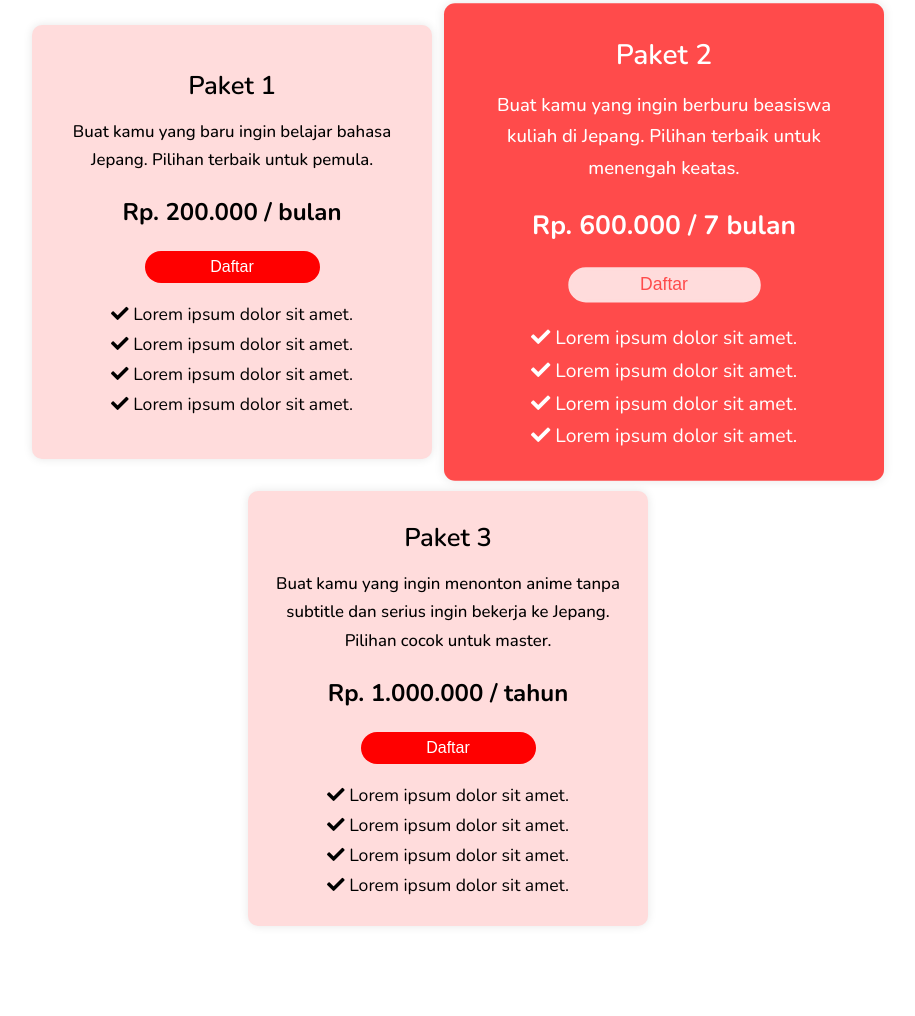
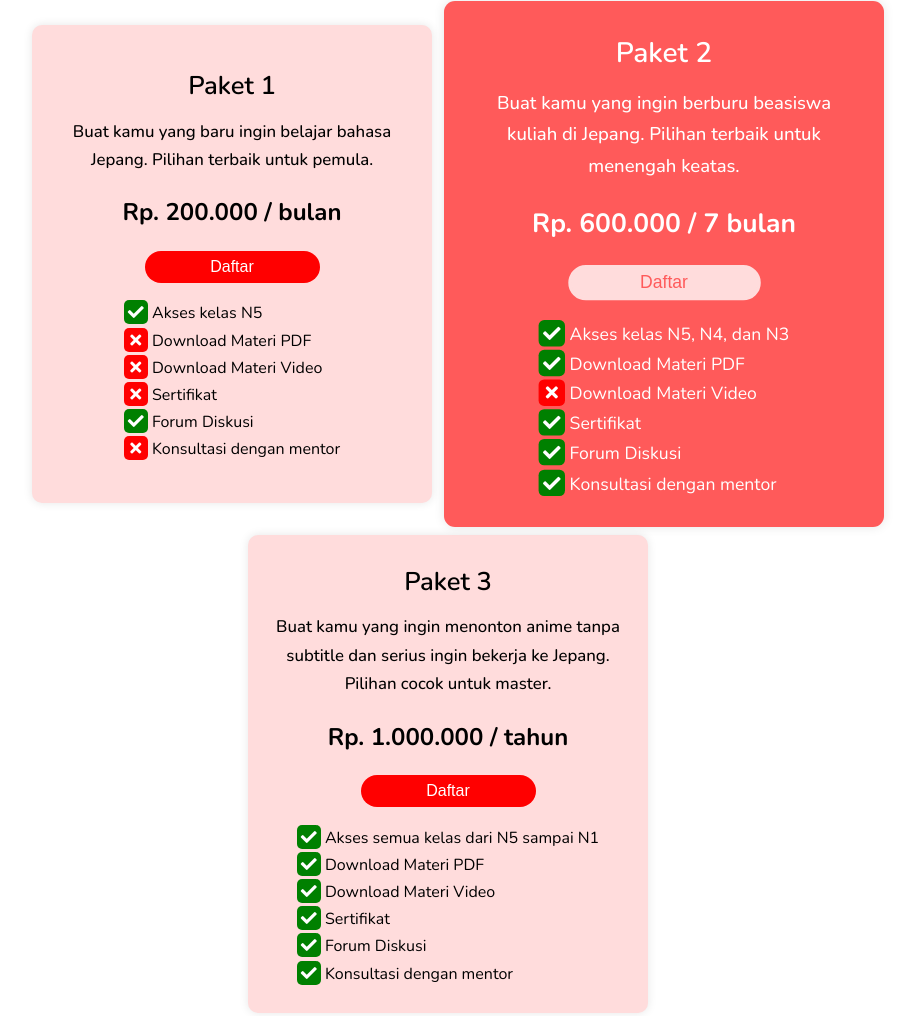
Before and after one commit to kochan4php/kanain, a plain HTML site: page index.html in a window 1280 px wide. Shown: the part 1894-2910 px from the top of the page, without its empty margins (192-1107 px from the left). Drawn offline with nearby package versions, Linux system fonts and the light colour scheme.

Commit message:
membuat fitur pada pricing card

```diff
--- a/assets/css/index.css
+++ b/assets/css/index.css
@@ -8,6 +8,20 @@
     margin: 0;
     padding: 0;
     box-sizing: border-box !important;
+}
+
+.fas.fa-check {
+    background-color: green !important;
+    color: #fff;
+    padding: 4px;
+    border-radius: 5px;
+}
+
+.fas.fa-times {
+    background-color: red !important;
+    color: #fff;
+    padding: 4px 6.5px;
+    border-radius: 5px;
 }
 
 ::-webkit-scrollbar {
@@ -292,7 +306,7 @@ main #content .pricing .pricing-container .pricing-card .pricing-label p {
 
 main #content .pricing .pricing-container .pricing-card .pricing-list ul li {
     list-style: none;
-    font-size: 1.1rem;
+    font-size: 1rem;
     font-weight: 300;
 }
 
@@ -318,7 +332,7 @@ main #content .pricing .pricing-container .pricing-card .pricing-button:hover {
 }
 
 main #content .pricing .pricing-container .pricing-card:nth-child(2) {
-    background-color: rgb(255, 75, 75);
+    background-color: rgb(255, 90, 90);
     color: #fff;
     transform: scale(1.1);
 }
@@ -330,7 +344,7 @@ main
     .pricing-card:nth-child(2)
     .pricing-button {
     background-color: rgb(255, 220, 220);
-    color: rgb(255, 75, 75);
+    color: rgb(255, 90, 90);
     border-color: rgb(255, 220, 220);
 }
 
@@ -340,7 +354,7 @@ main
     .pricing-container
     .pricing-card:nth-child(2)
     .pricing-button:hover {
-    background-color: rgb(255, 75, 75);
+    background-color: rgb(255, 90, 90);
     border-color: #fff;
     color: #fff;
 }
--- a/index.html
+++ b/index.html
@@ -139,27 +139,27 @@
                                 <ul>
                                     <li>
                                         <i class="fas fa-check"></i>
-                                        <span>
-                                            Lorem ipsum dolor sit amet.
-                                        </span>
+                                        <span> Akses kelas N5 </span>
+                                    </li>
+                                    <li>
+                                        <i class="fas fa-times"></i>
+                                        <span> Download Materi PDF </span>
+                                    </li>
+                                    <li>
+                                        <i class="fas fa-times"></i>
+                                        <span> Download Materi Video </span>
+                                    </li>
+                                    <li>
+                                        <i class="fas fa-times"></i>
+                                        <span> Sertifikat </span>
                                     </li>
                                     <li>
                                         <i class="fas fa-check"></i>
-                                        <span>
-                                            Lorem ipsum dolor sit amet.
-                                        </span>
+                                        <span> Forum Diskusi </span>
                                     </li>
                                     <li>
-                                        <i class="fas fa-check"></i>
-                                        <span>
-                                            Lorem ipsum dolor sit amet.
-                                        </span>
-                                    </li>
-                                    <li>
-                                        <i class="fas fa-check"></i>
-                                        <span>
-                                            Lorem ipsum dolor sit amet.
-                                        </span>
+                                        <i class="fas fa-times"></i>
+                                        <span> Konsultasi dengan mentor </span>
                                     </li>
                                 </ul>
                             </div>
@@ -182,26 +182,28 @@
                                     <li>
                                         <i class="fas fa-check"></i>
                                         <span>
-                                            Lorem ipsum dolor sit amet.
+                                            Akses kelas N5, N4, dan N3
                                         </span>
                                     </li>
                                     <li>
                                         <i class="fas fa-check"></i>
-                                        <span>
-                                            Lorem ipsum dolor sit amet.
-                                        </span>
+                                        <span> Download Materi PDF </span>
+                                    </li>
+                                    <li>
+                                        <i class="fas fa-times"></i>
+                                        <span> Download Materi Video </span>
                                     </li>
                                     <li>
                                         <i class="fas fa-check"></i>
-                                        <span>
-                                            Lorem ipsum dolor sit amet.
-                                        </span>
+                                        <span> Sertifikat </span>
                                     </li>
                                     <li>
                                         <i class="fas fa-check"></i>
-                                        <span>
-                                            Lorem ipsum dolor sit amet.
-                                        </span>
+                                        <span> Forum Diskusi </span>
+                                    </li>
+                                    <li>
+                                        <i class="fas fa-check"></i>
+                                        <span> Konsultasi dengan mentor </span>
                                     </li>
                                 </ul>
                             </div>
@@ -224,26 +226,28 @@
                                     <li>
                                         <i class="fas fa-check"></i>
                                         <span>
-                                            Lorem ipsum dolor sit amet.
+                                            Akses semua kelas dari N5 sampai N1
                                         </span>
                                     </li>
                                     <li>
                                         <i class="fas fa-check"></i>
-                                        <span>
-                                            Lorem ipsum dolor sit amet.
-                                        </span>
+                                        <span> Download Materi PDF </span>
                                     </li>
                                     <li>
                                         <i class="fas fa-check"></i>
-                                        <span>
-                                            Lorem ipsum dolor sit amet.
-                                        </span>
+                                        <span> Download Materi Video </span>
                                     </li>
                                     <li>
                                         <i class="fas fa-check"></i>
-                                        <span>
-                                            Lorem ipsum dolor sit amet.
-                                        </span>
+                                        <span> Sertifikat </span>
+                                    </li>
+                                    <li>
+                                        <i class="fas fa-check"></i>
+                                        <span> Forum Diskusi </span>
+                                    </li>
+                                    <li>
+                                        <i class="fas fa-check"></i>
+                                        <span> Konsultasi dengan mentor </span>
                                     </li>
                                 </ul>
                             </div>
```
